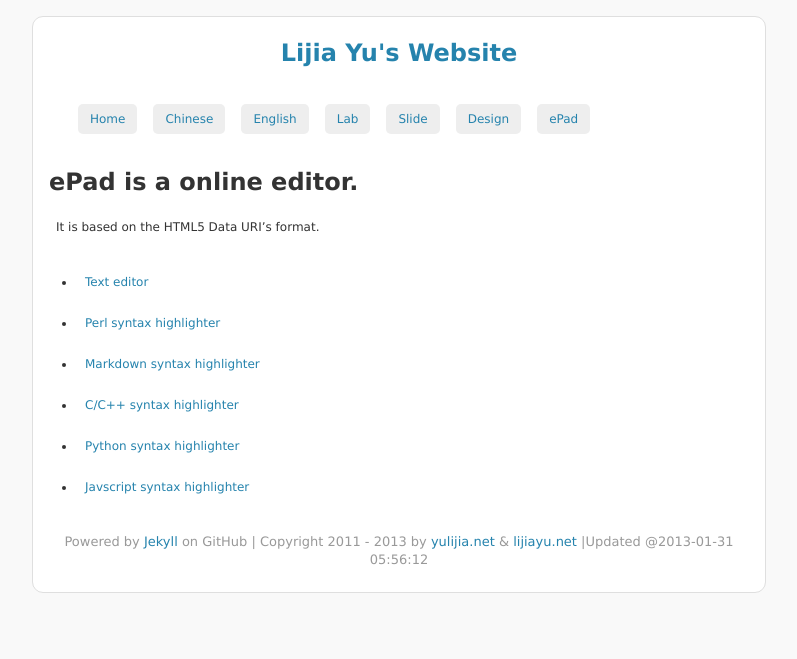
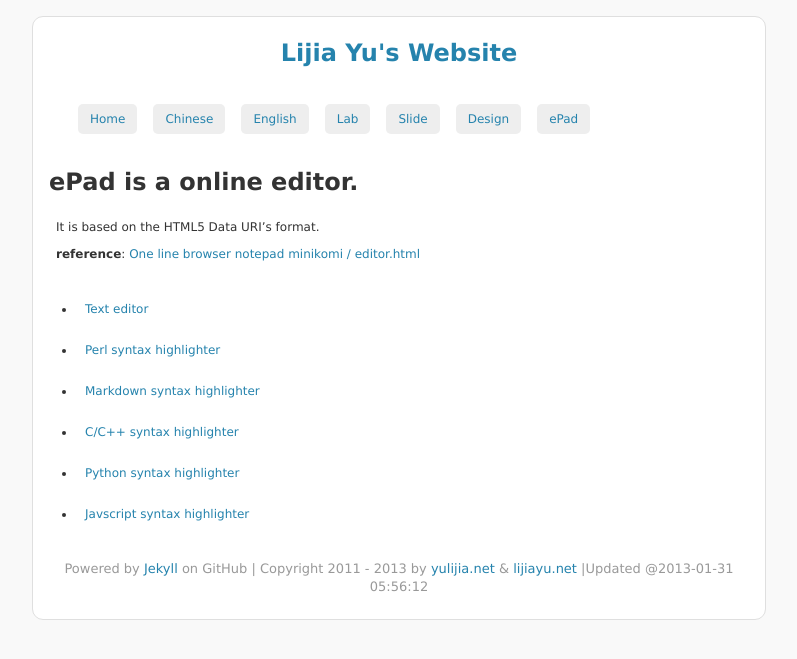
Before and after one commit to yulijia/yulijia.github.io, a Jekyll site: the page built from ePad/index.md, in a window 1280 px wide. Shown: the top 659 px of the page, without its empty margins (241-1038 px from the left). Built offline with Jekyll 4.4.1, drawn with Linux system fonts in a browser that asks for light colours; Markdown is read by kramdown in place of the engine named in the settings.

Commit message:
add reference

```diff
--- a/ePad/index.md
+++ b/ePad/index.md
@@ -6,6 +6,12 @@ avatar: yes
 ##ePad is a online editor.
 
 It is based on the HTML5 Data URI's format.
+
+**reference**:
+[One line browser notepad](http://coderwall.com/p/lhsrcq)
+[ minikomi / editor.html](http://gist.github.com/4672169)
+
+
 
 - [Text editor](http://yulijia.net/ePad/eText.html "eText")
 
```
